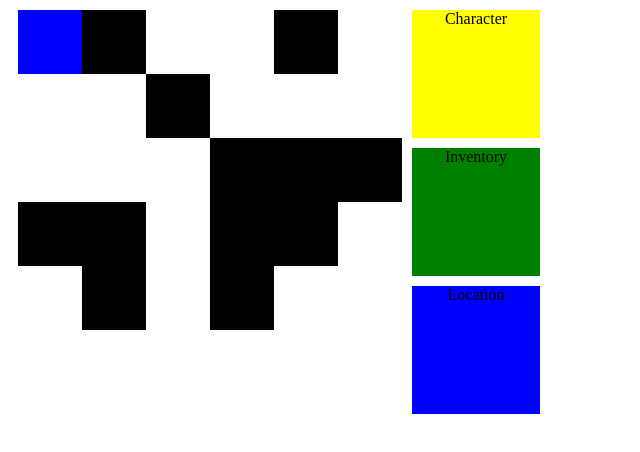
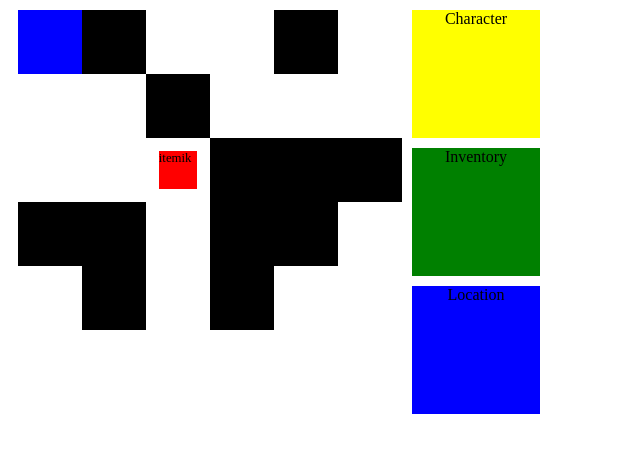
Before and after one commit to Ajris/IO_frontend, a React (Create React App) app: page / in a window 1280 px wide. Shown: the top 452 px of the page, without its empty margins (0-640 px from the left). Built offline with nearby package versions, Linux system fonts and the light colour scheme.

Commit message:
Added simple item view and one on map

```diff
--- a/src/App.css
+++ b/src/App.css
@@ -10,6 +10,13 @@
 .map-tile {
 	width: 5vw;
 	height: 5vw;
+}
+
+.item {
+	width: 3vw;
+	height: 3vw;
+	margin: 1vw;
+	font-size: 1vw;
 }
 
 .main-layout {
--- /dev/null
+++ b/src/components/inventory/Item.tsx
@@ -0,0 +1,20 @@
+import React from 'react';
+import {ItemBonusType} from "../../model/itemBonusType";
+
+export interface ItemProps {
+    name: string;
+    color: string;
+    image: string;
+    bonusType?: ItemBonusType;
+    value?: number;
+}
+
+const ItemView = (itemProps: ItemProps) => {
+    return (
+        <div className="item" style={{backgroundColor: itemProps.color}}>
+            {itemProps.name}
+        </div>
+    )
+};
+
+export default ItemView;
--- a/src/components/map/Map.tsx
+++ b/src/components/map/Map.tsx
@@ -15,16 +15,25 @@ const placePlayer = (gameMap: Tile[][], playerPosition: PlayerPosition) => {
   });
   clonedMap[playerPosition[0]][playerPosition[1]] = Tile.Player;
   return clonedMap;
-}
+};
+
+const placeItem = (gameMap: Tile[][], playerPosition: PlayerPosition) => {
+  var clonedMap = gameMap.map(function(arr) {
+    return arr.slice();
+  });
+  clonedMap[playerPosition[0]][playerPosition[1]] = Tile.Item;
+  return clonedMap;
+};
 
 const Map = ({ gameMap, playerPosition }: MapProps) => {
   let mapWithPlayer = placePlayer(gameMap, playerPosition);
+  let mapWithItem = placeItem(mapWithPlayer, [2,2])
   return (
   <div className="map">
-    {mapWithPlayer.map(row => <MapRow tiles={row} />)}
+    {mapWithItem.map(row => <MapRow tiles={row} />)}
   </div>
   )
-}
+};
 
 const mapStateToProps = ({ gameMap, playerPosition }: RootState) => ({
   gameMap: gameMap,
--- a/src/components/map/MapRow.tsx
+++ b/src/components/map/MapRow.tsx
@@ -1,6 +1,8 @@
 import React from "react";
 import MapTile from "./MapTile";
-import { Tile } from "../../model/tile";
+import {Tile} from "../../model/tile";
+import {ItemProps} from "../inventory/Item";
+import {ItemBonusType} from "../../model/itemBonusType";
 
 interface MapRowProps {
   tiles: Tile[]
@@ -14,13 +16,25 @@ const getTileColor = (tile: Tile): string => {
       return "white";
     case Tile.Player:
       return "blue";
+    case Tile.Item:
+      return "white"
   }
-}
+};
+
+const getTileItemProps = (tile: Tile): ItemProps => {
+  switch (tile) {
+    case Tile.Item:
+      return {name: "itemik", color: "red", image: "", bonusType: ItemBonusType.DAMAGE, value: 10};
+    default:
+      return {name: "", color: "", image: ""};
+  }
+};
+
 
 export default ({ tiles }: MapRowProps) => {
   return (
     <div className="map-row">
-      {tiles.map(tile => <MapTile color={getTileColor(tile)} />)}
+      {tiles.map(tile => <MapTile color={getTileColor(tile)} itemProps={getTileItemProps(tile)}/>)}
     </div>
   );
 }
--- a/src/components/map/MapTile.tsx
+++ b/src/components/map/MapTile.tsx
@@ -1,12 +1,15 @@
 import React from "react";
+import ItemView, {ItemProps} from "../inventory/Item";
 
 export interface MapTileProps {
   color: string;
+  itemProps: ItemProps;
 };
 
-export default ({ color }: MapTileProps) => {
+export default ({ color, itemProps }: MapTileProps) => {
   return (
     <div className="map-tile" style={{backgroundColor: color}}>
+      <ItemView {...itemProps}/>
     </div>
   );
 };
--- /dev/null
+++ b/src/model/itemBonusType.ts
@@ -0,0 +1,5 @@
+export enum ItemBonusType {
+    DAMAGE,
+    HEALTH,
+    DEFENSE
+}
--- a/src/model/tile.ts
+++ b/src/model/tile.ts
@@ -1,5 +1,6 @@
 export enum Tile {
   Wall,
   Floor,
-  Player
+  Player,
+  Item
 };
```
